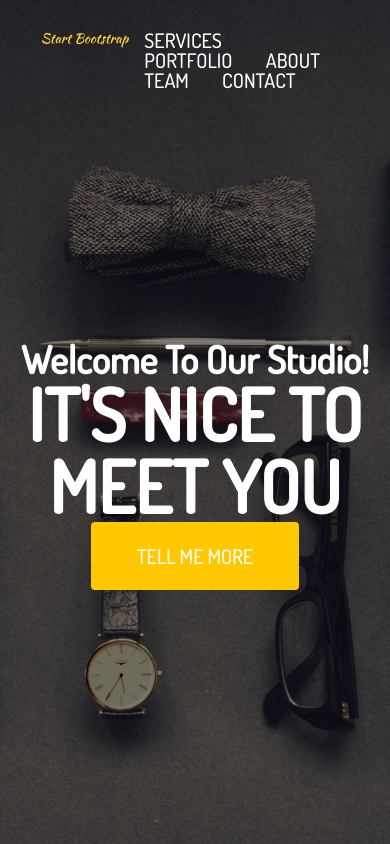
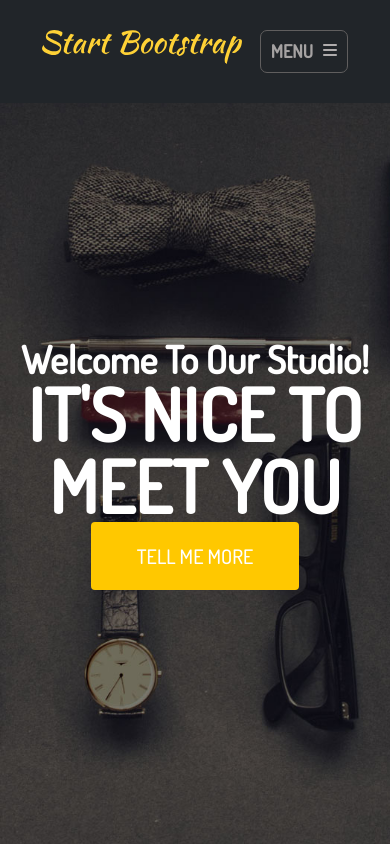
Before and after one commit to elshangurbanow/elsengurbanonov28.01.25, a plain HTML site: page Angecy/index.html in a window 390 px wide. Shown: the top 844 px of the page. Drawn offline with nearby package versions, Linux system fonts and the light colour scheme.

Commit message:
responsiv

```diff
--- a/Angecy/_header.sass
+++ b/Angecy/_header.sass
@@ -1,4 +1,6 @@
 header
+    background-attachment: fixed
+    background-color: #212529
     position: fixed
     right: 0
     left: 0
@@ -9,6 +11,32 @@ header
             width: 200px
         nav
             a
-                color: #ffff
-                font-size: 20px
-                margin: 0 15px
+                cursor: pointer
+                font-size: 18px
+                color: #fcf7f7
+                margin-right: 30px
+                &:hover
+                    color: #f8cf75
+        .btn
+            display: none
+    @media screen and ( max-width: 990px )
+        .menu
+            width: 100%
+            nav
+                display: none
+            .btn
+                display: flex
+                border-radius: 7px
+                border: 1px solid #605e5e
+                padding: 7px 10px
+                h2
+                    color: #a5a2a2
+                    font-weight: 700
+                    font-size: 18px
+                    margin-right: 10px
+                .icon
+                    color: #afacac
+    @media screen and ( max-width: 300px )
+        .menu
+            display: flex
+            flex-flow: row wrap
--- a/Angecy/_portfolio.sass
+++ b/Angecy/_portfolio.sass
@@ -1,5 +1,5 @@
 #portfolio
-    background: #b1b1b8
+    background:rgb(182, 174, 174)
     h1
         font-weight: 700
         font-size: 40px
--- a/Angecy/index.html
+++ b/Angecy/index.html
@@ -18,7 +18,7 @@
 
 <body>
     <header>
-        <div class="container fixedback">
+        <div class="container">
             <div class="row">
                 <div class="col-md-12">
                     <div class="menu d-flex justify-content-between">
@@ -32,6 +32,12 @@
                             <a href="#team">TEAM</a>
                             <a href="#contact">CONTACT</a>
                         </nav>
+                        <div class="btn">
+                            <h2>MENU</h2>
+                            <div class="icon">
+                                <i class="fa-solid fa-bars"></i>
+                            </div>
+                        </div>
                     </div>
                 </div>
             </div>
```
Also changed, not shown: Angecy/_main.sass (line endings or trailing spaces), Angecy/style.css, 1 other file.
